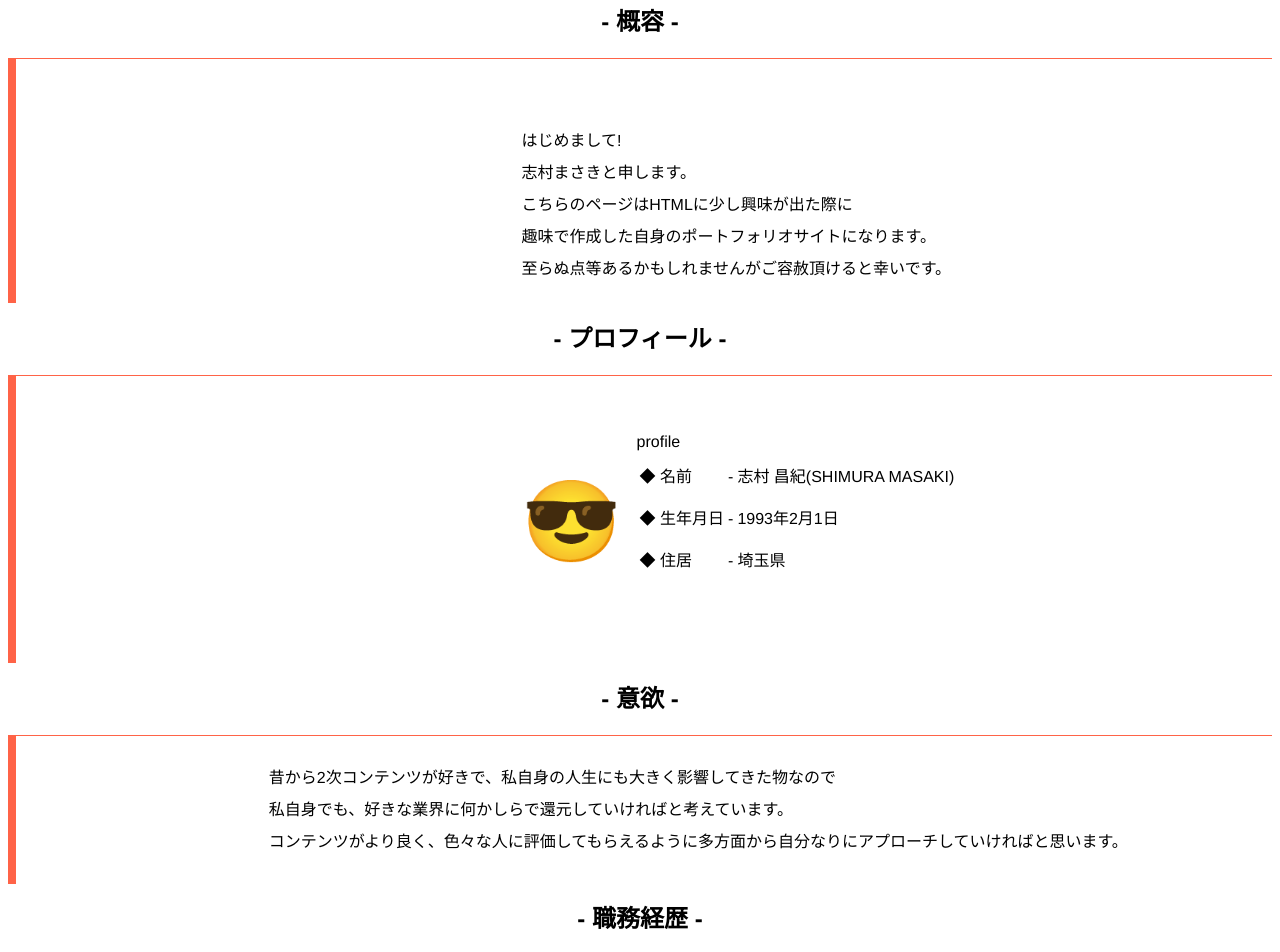
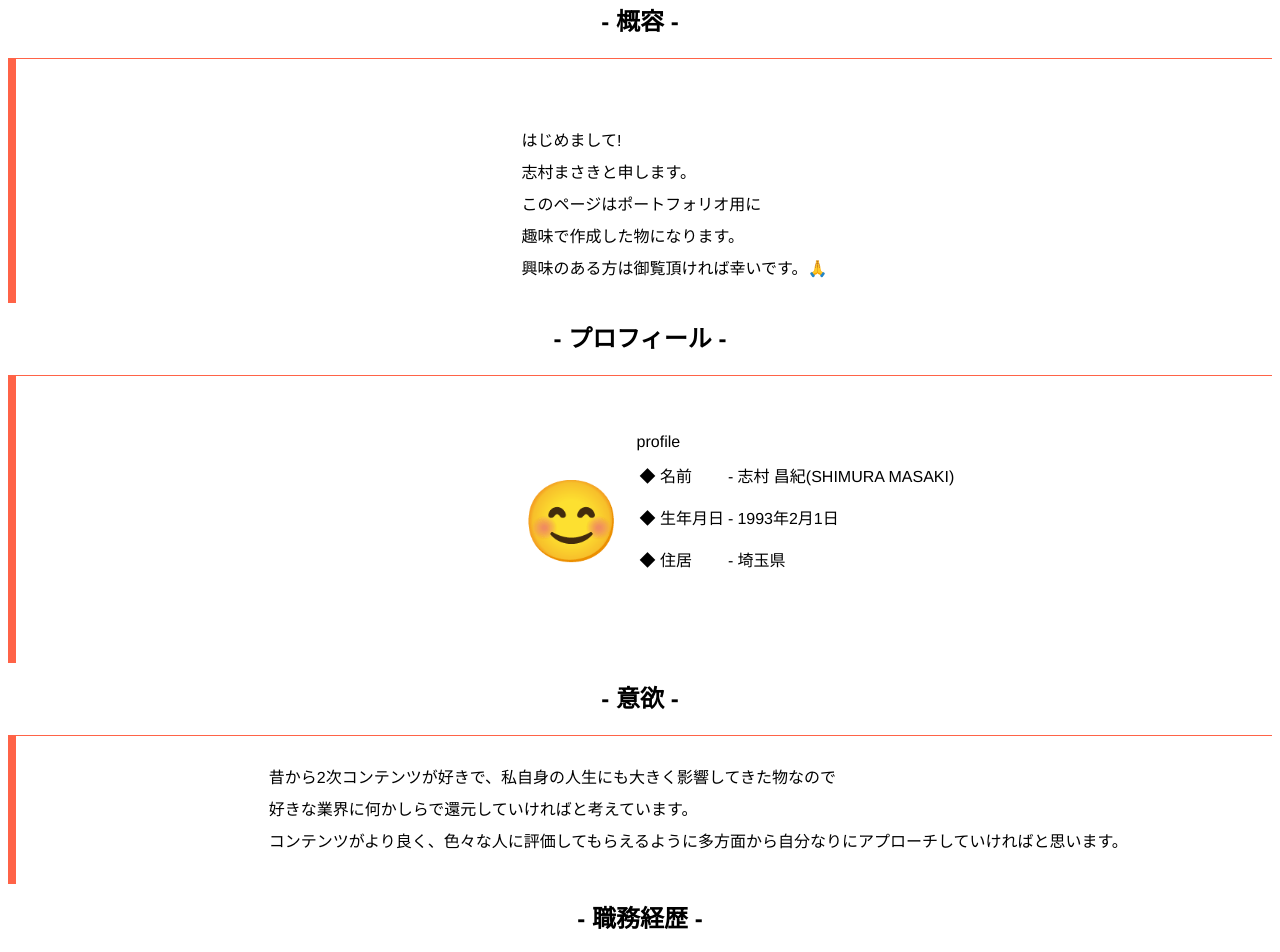
Before and after one commit to masaki-shimura/portfolio, a plain HTML site: page index.html in a window 1280 px wide. Shown: the part 160-1112 px from the top of the page. Drawn offline with Linux system fonts and the light colour scheme.

Commit message:
[update]ページ紹介用の文言と一部意欲に関して記述してある文言の修正

```diff
--- a/index.html
+++ b/index.html
@@ -21,16 +21,16 @@
             <p>
                 はじめまして! <br>
                 志村まさきと申します。<br>
-                こちらのページはHTMLに少し興味が出た際に<br>
-                趣味で作成した自身のポートフォリオサイトになります。<br>
-                至らぬ点等あるかもしれませんがご容赦頂けると幸いです。
+                このページはポートフォリオ用に<br>
+                趣味で作成した物になります。<br>
+                興味のある方は御覧頂ければ幸いです。🙏
             </p>
         </div>
         <h2 class="text-center">- プロフィール -</h2>
         <div class="text-box-center">
             <div class ="icon-field">
                 <div class ="icon-image">
-                    <p>😎</p>
+                    <p>😊</p>
                 </div>
                 <div class="profile-info">
                     <caption class="text-center"> profile </caption>
@@ -46,7 +46,7 @@
         <div class="text-box-left">
             <p class="profile-motivation">
                 昔から2次コンテンツが好きで、私自身の人生にも大きく影響してきた物なので<br>
-                私自身でも、好きな業界に何かしらで還元していければと考えています。<br>
+                好きな業界に何かしらで還元していければと考えています。<br>
                 コンテンツがより良く、色々な人に評価してもらえるように多方面から自分なりにアプローチしていければと思います。
             </p>
         </div>
@@ -102,7 +102,6 @@
         </div>
         <h2 class="text-center">- 好き/趣味 -</h2>
             <div class="text-box-left">
-            <caption class="text-center">like</caption>
             <table>
                 <tr><td class ="td1">◆ Notion              </td><td class ="td2">-</td><td>情報を個人的に整理して資料を作成するのが好きで、最近はWebノートアプリである「Notion」にデータを蓄積してくのに嵌まっています</td></tr>
                 <tr><td class ="td1">◆ Unityアプリ開発      </td><td class ="td2">-</td><td>昔からゲームが好きで、心から感動出来る作品を自分自身でもいつか作り上げたいと夢見て創作活動をしています。</td></tr>
```
